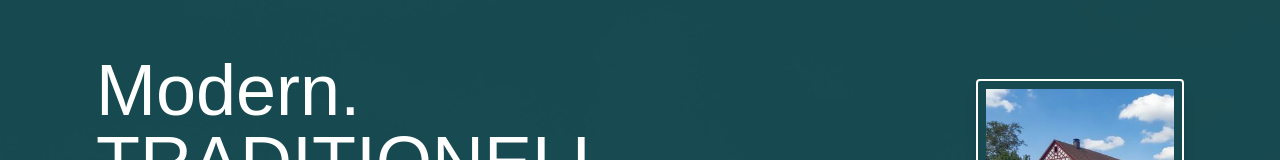
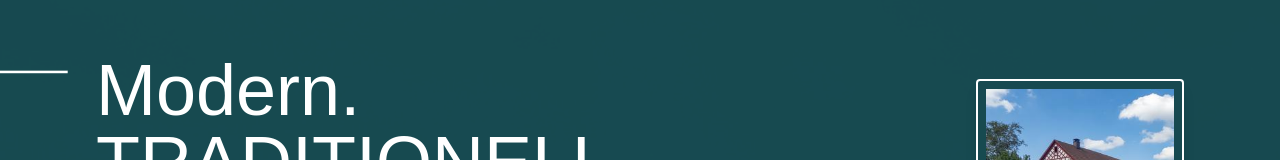
Before and after one commit to AvinasHSinha07/hotel-website, a Next.js app: page / in a window 1280 px wide. Shown: the part 154-314 px from the top of the page. Built offline with nearby package versions, Linux system fonts and the light colour scheme; a web font is replaced by a local one.

Commit message:
added line

```diff
--- a/src/components/Hero.jsx
+++ b/src/components/Hero.jsx
@@ -29,7 +29,6 @@ const HeroSection = () => {
                 height={250}
                 alt="Hotel 1"
                 className="md:w-20 md:h-20 w-12 h-12"
-
               />
             </div>
 
@@ -97,7 +96,14 @@ const HeroSection = () => {
         </div>
 
         <div className="relative z-10 flex flex-col lg:flex-row justify-between items-center px-8 lg:px-24 py-24">
-          <div className="text-white md:mt-28 w-full lg:w-1/2 space-y-4">
+          <Image
+            src="/Vector-1.png"
+            width={100}
+            height={100}
+            alt="Decorative Image"
+            className="absolute top-56 -left-8 hidden lg:block  object-cover"
+          />
+          <div className="text-white md:mt-28 w-full lg:w-1/2 space-y-4 relative">
             <h1 className="text-5xl md:max-w-lg 2xl:text-8xl lg:text-6xl font-vonique xl:text-7xl font-extralight capitalize">
               Modern. TRADITIONELL. EINZICARTIC.
             </h1>
```
